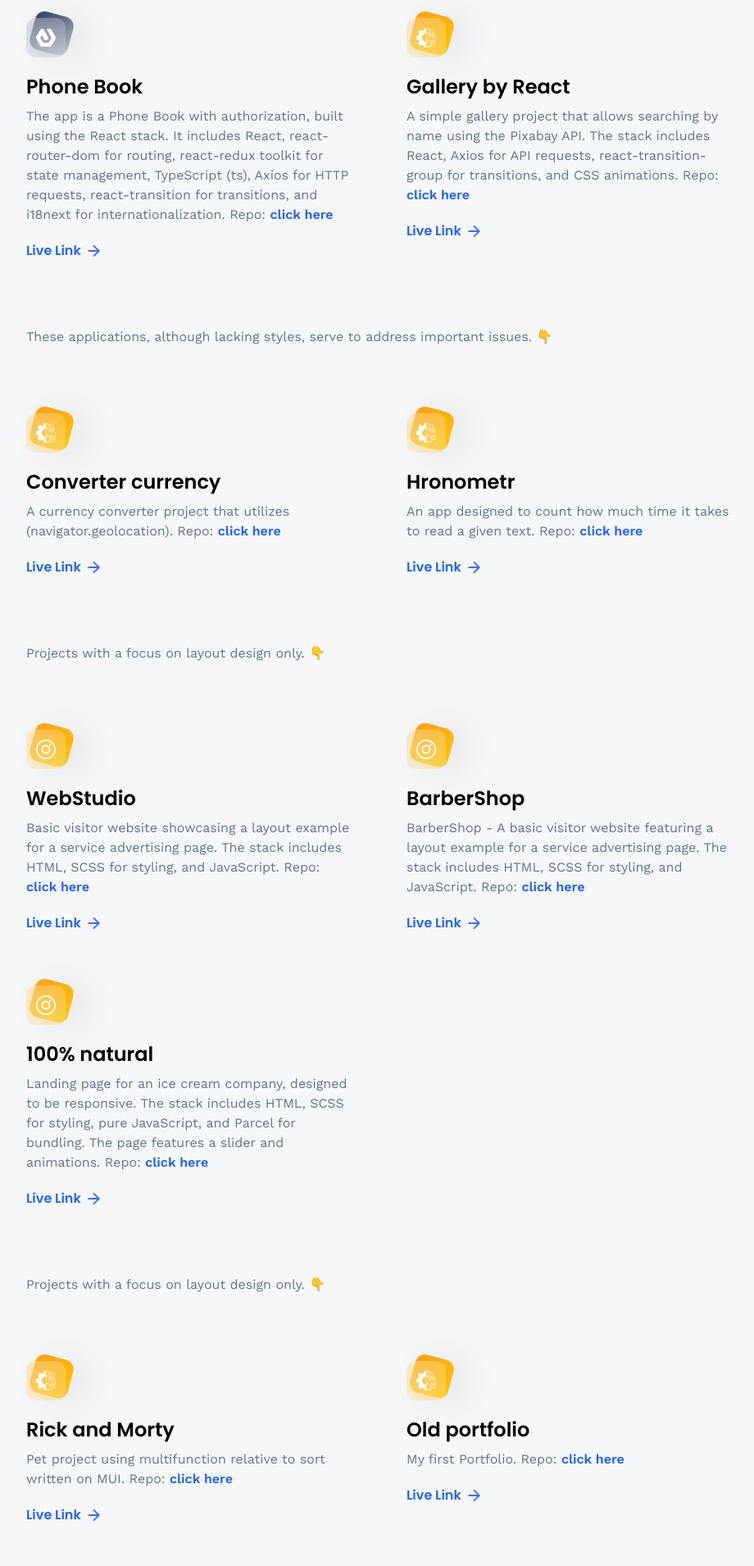
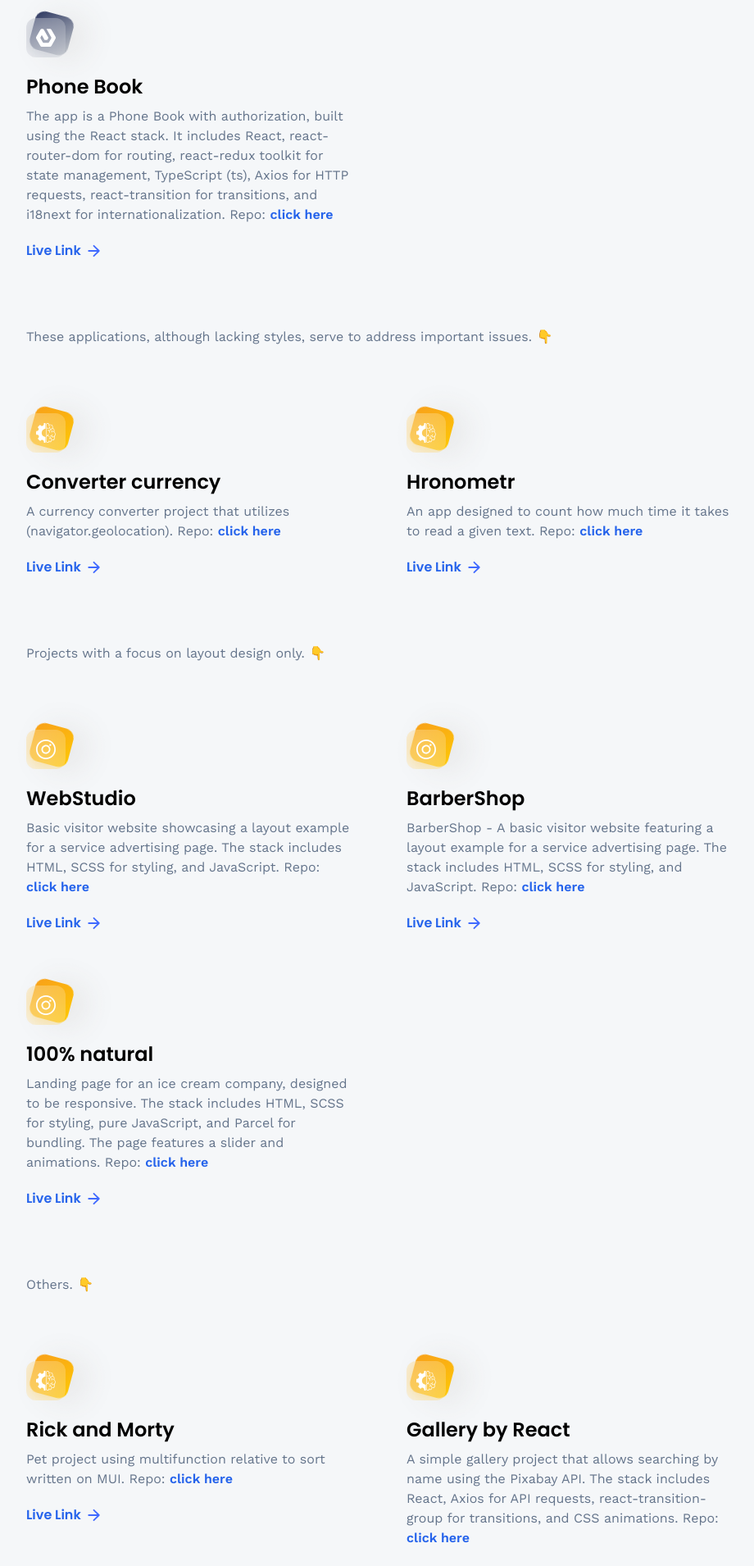
Before and after one commit to myroslav111/3d_portfolio, a React (Vite) app: page /projects in a window 1280 px wide. Shown: the part 1240-3150 px from the top of the page at 82% size, without its empty margins (160-1080 px from the left). Built offline with nearby package versions, Linux system fonts and the light colour scheme; no server answers.

Commit message:
fix bugs

```diff
--- a/src/constants/index.js
+++ b/src/constants/index.js
@@ -228,15 +228,6 @@ export const projects = [
       'The app is a Phone Book with authorization, built using the React stack. It includes React, react-router-dom for routing, react-redux toolkit for state management, TypeScript (ts), Axios for HTTP requests, react-transition for transitions, and i18next for internationalization. Repo: ',
     link: 'https://myroslav111.github.io/goit-react-hw-08-phonebook/',
     repo: 'https://github.com/myroslav111/goit-react-hw-08-phonebook'
-  },
-  {
-    iconUrl: summiz,
-    theme: 'btn-back-yellow',
-    name: 'Gallery by React',
-    description:
-      'A simple gallery project that allows searching by name using the Pixabay API. The stack includes React, Axios for API requests, react-transition-group for transitions, and CSS animations. Repo: ',
-    link: 'https://myroslav111.github.io/goit-react-hw-04-images/',
-    repo: ' https://github.com/myroslav111/goit-react-hw-04-images'
   }
 ];
 
@@ -304,6 +295,15 @@ export const projectsOther = [
   {
     iconUrl: summiz,
     theme: 'btn-back-yellow',
+    name: 'Gallery by React',
+    description:
+      'A simple gallery project that allows searching by name using the Pixabay API. The stack includes React, Axios for API requests, react-transition-group for transitions, and CSS animations. Repo: ',
+    link: 'https://myroslav111.github.io/goit-react-hw-04-images/',
+    repo: ' https://github.com/myroslav111/goit-react-hw-04-images'
+  },
+  {
+    iconUrl: summiz,
+    theme: 'btn-back-yellow',
     name: 'Old portfolio',
     description: 'My first Portfolio. Repo: ',
     link: 'https://myroslav111.github.io/Portfolio/#/',
--- a/src/pages/Projects.jsx
+++ b/src/pages/Projects.jsx
@@ -109,7 +109,7 @@ const Projects = () => {
         {' '}
         <Element name='section_other' className='element'>
           <p id='section_other' className='text-slate-500 mt-2 leading-relaxed'>
-            Projects with a focus on layout design only. &#128071;
+            Others. &#128071;
           </p>
         </Element>
       </div>
```
